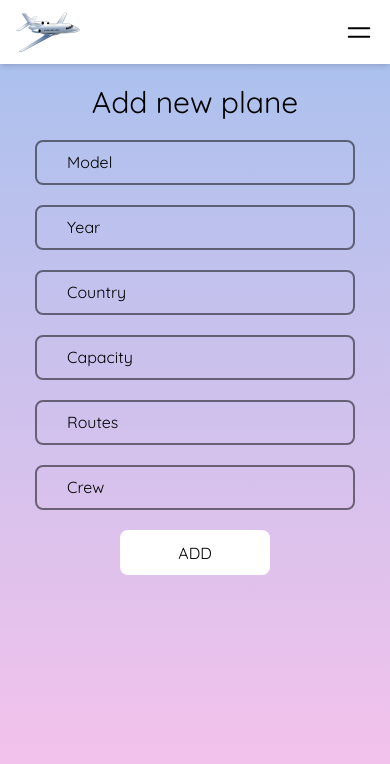
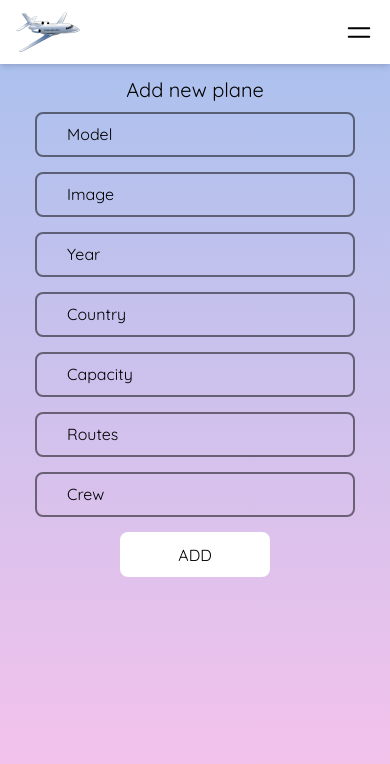
Before and after one commit to lnikol00/Airport-App, a React (Create React App) app in the folder client/: page /create in a window 390 px wide. Shown: the top 764 px of the page. Built offline with nearby package versions, Linux system fonts and the light colour scheme.

Commit message:
fixing repsosivne design

```diff
--- a/client/src/pages/create/Create.tsx
+++ b/client/src/pages/create/Create.tsx
@@ -2,9 +2,9 @@ import React from 'react'
 
 function Create() {
     return (
-        <div className='flex flex-col justify-center items-center pt-5'>
-            <h2 className='text-3xl pb-5'>Add new plane</h2>
-            <form className='flex flex-col justify-center items-center gap-[20px]'>
+        <div className='flex flex-col justify-center items-center md:pt-5 pt-3'>
+            <h2 className='md:text-3xl text-xl md:pb-5 pb-2'>Add new plane</h2>
+            <form className='flex flex-col justify-center items-center md:gap-[20px] gap-[15px]'>
                 <label className='relative' id='model'>
                     <input
                         type='text'
@@ -12,6 +12,14 @@ function Create() {
                         className='h-[45px] md:w-[450px] w-80 px-4 text-md bg-inherit border-2 border-opacity-50 border-black rounded-lg outline-none focus:border-white focus:text-white transition duration-200'
                     />
                     <span className='text-md text-black absolute left-0 top-[10px] mx-6 px-2 transition duration-200 input-text'>Model</span>
+                </label>
+                <label className='relative' id='image'>
+                    <input
+                        type='text'
+                        required
+                        className='h-[45px] md:w-[450px] w-80 px-4 text-md bg-inherit border-2 border-opacity-50 border-black rounded-lg outline-none focus:border-white focus:text-white transition duration-200'
+                    />
+                    <span className='text-md text-black absolute left-0 top-[10px] mx-6 px-2 transition duration-200 input-text'>Image</span>
                 </label>
                 <label className='relative' id='year'>
                     <input
```
